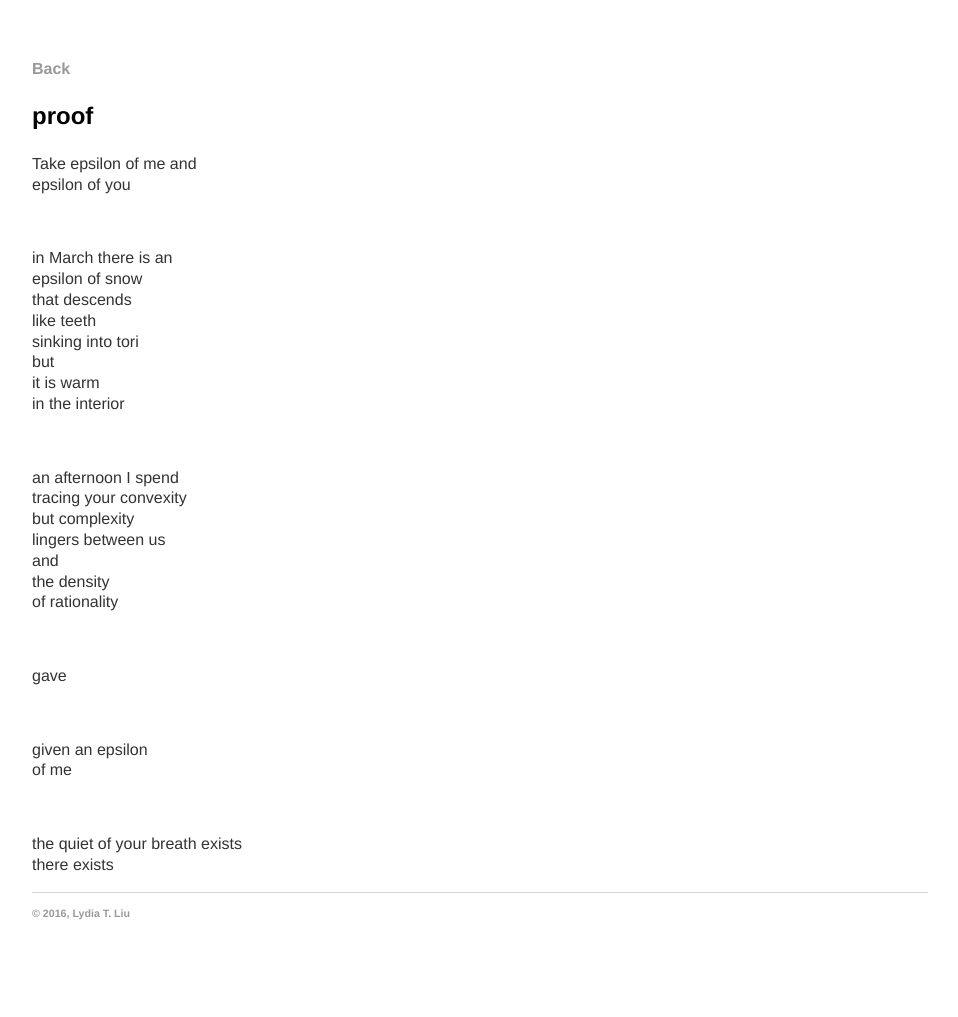
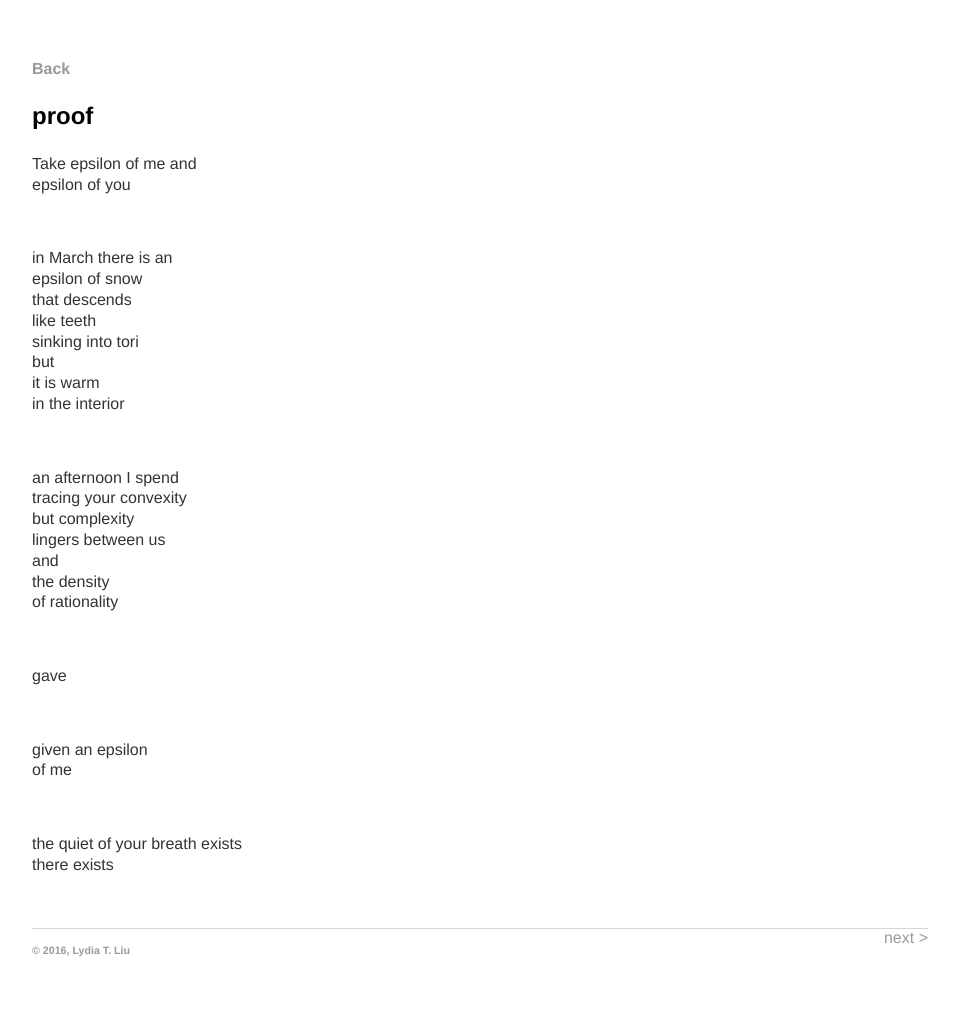
Before and after one commit to serenalwang/serenalwang.github.io, a Jekyll site: the page built from poems/proof.md, in a window 1280 px wide. Shown: the whole page, without its empty margins (160-1118 px from the left). Built offline with Jekyll 4.4.1, drawn with Linux system fonts in a browser that asks for light colours; before the commit the page ends 980 px from its top, so only the background shows below that.

Commit message:
Update proof.md

```diff
--- a/poems/proof.md
+++ b/poems/proof.md
@@ -43,3 +43,7 @@ of me
 
 the quiet of your breath exists
 there exists
+
+&nbsp;
+
+<a href="/poems/marrow" style="float: right;">next ></a>
```
